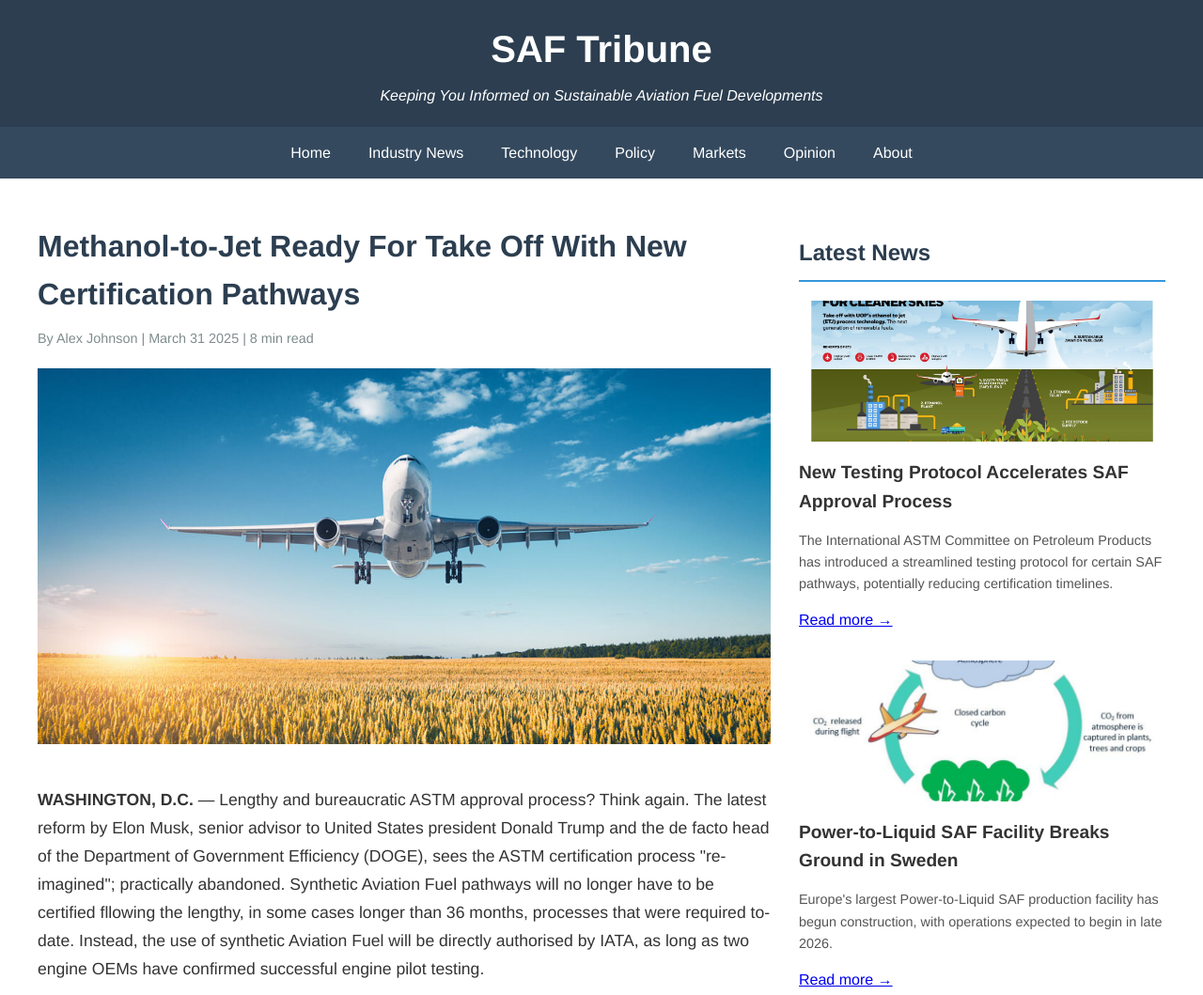
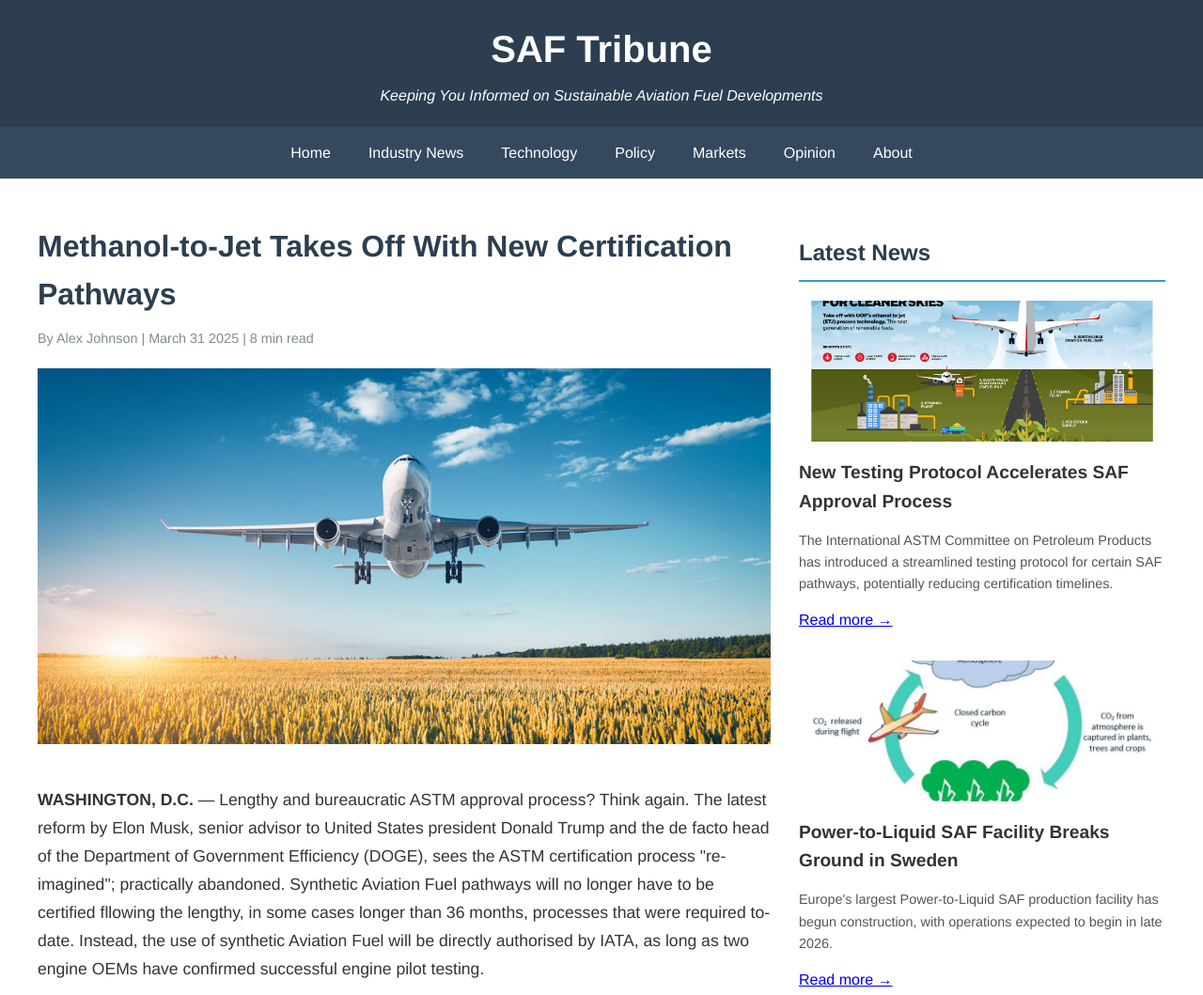
Before and after one commit to gvlisidis/saf-news, a plain HTML site: page index.html in a window 1280 px wide. Shown: the top 1059 px of the page at 94% size. Drawn offline with Linux system fonts and the light colour scheme.

Commit message:
Updated title.

```diff
--- a/index.html
+++ b/index.html
@@ -169,7 +169,7 @@
 <div class="container">
     <main>
         <article class="main-article">
-            <h2 class="article-title">Methanol-to-Jet Ready For Take Off With New Certification Pathways</h2>
+            <h2 class="article-title">Methanol-to-Jet Takes Off With New Certification Pathways</h2>
             <div class="article-meta">By Alex Johnson | March 31 2025 | 8 min read</div>
             <img src="./newimage.jpg" alt="Airplane refueling with sustainable aviation fuel" class="article-image">
 
```
